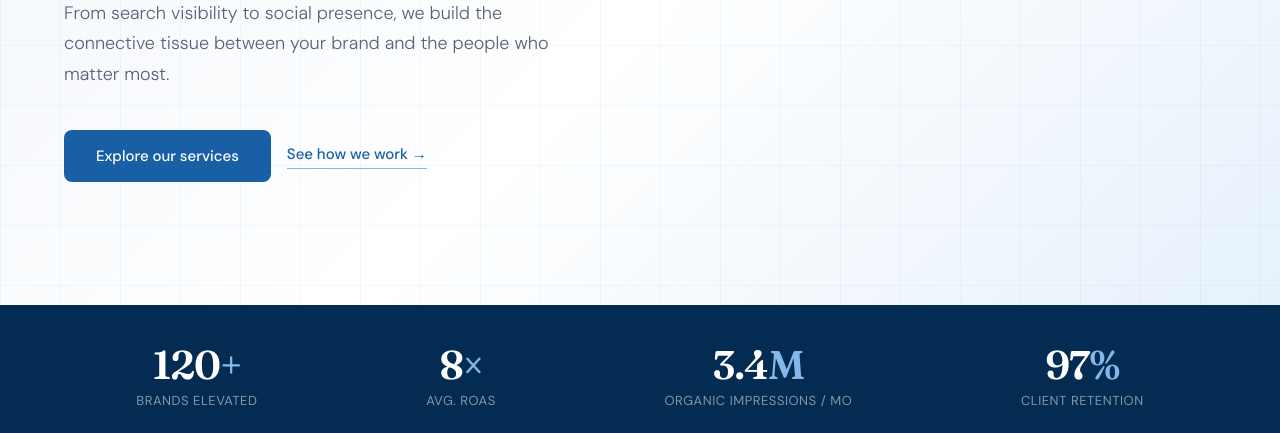
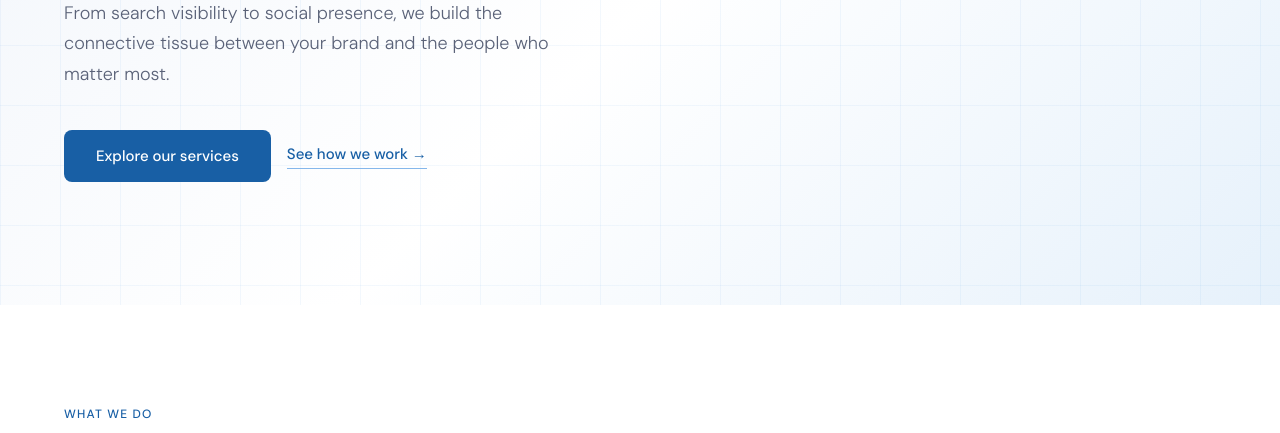
Before and after one commit to vigasinii/Meridian, a plain HTML site: page index.html in a window 1280 px wide. Shown: the part 495-928 px from the top of the page. Drawn offline with Linux system fonts and the light colour scheme.

Commit message:
Update index.html

```diff
--- a/index.html
+++ b/index.html
@@ -490,24 +490,7 @@
   </div>
 </section>
 
-<div class="stats-strip">
-  <div class="stat">
-    <div class="stat-num">120<span>+</span></div>
-    <div class="stat-label">Brands Elevated</div>
-  </div>
-  <div class="stat">
-    <div class="stat-num">8<span>×</span></div>
-    <div class="stat-label">Avg. ROAS</div>
-  </div>
-  <div class="stat">
-    <div class="stat-num">3.4<span>M</span></div>
-    <div class="stat-label">Organic impressions / mo</div>
-  </div>
-  <div class="stat">
-    <div class="stat-num">97<span>%</span></div>
-    <div class="stat-label">Client retention</div>
-  </div>
-</div>
+
 
 <section id="services">
   <div class="section-label">What we do</div>
```
